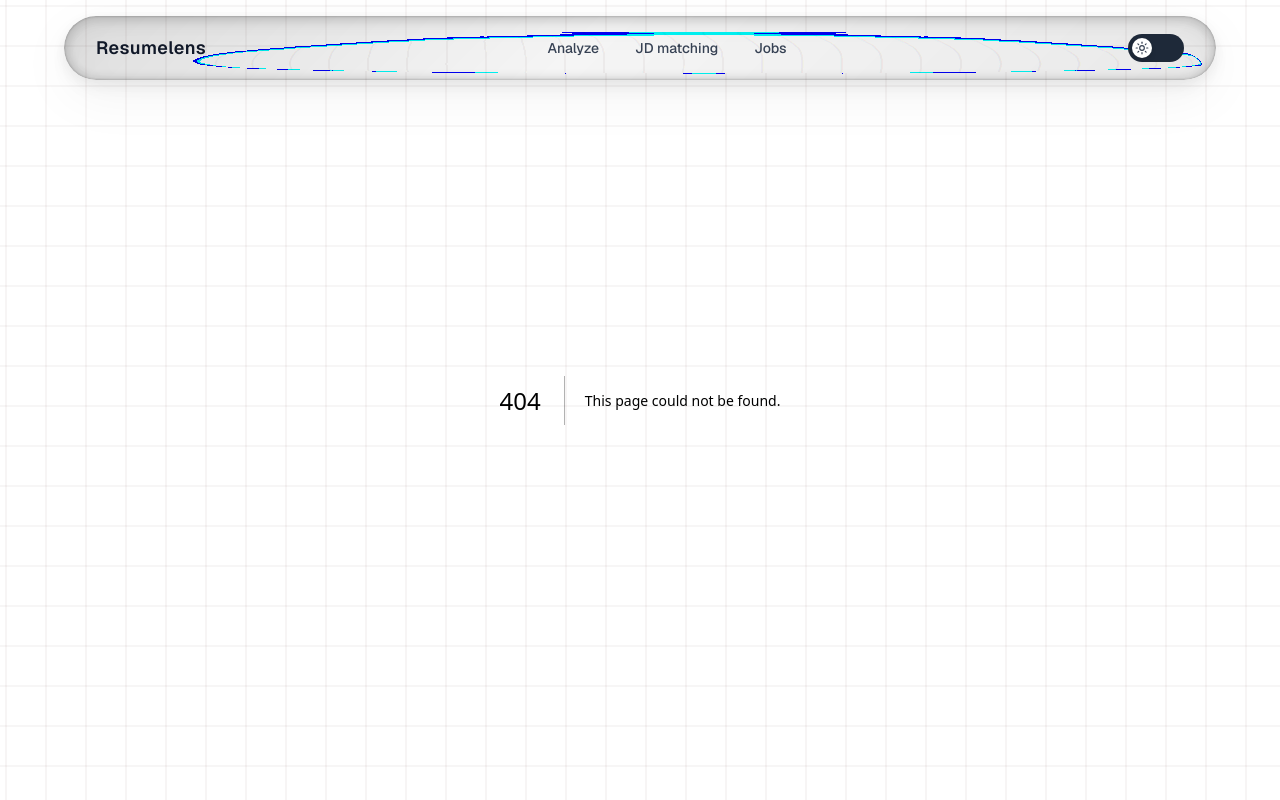
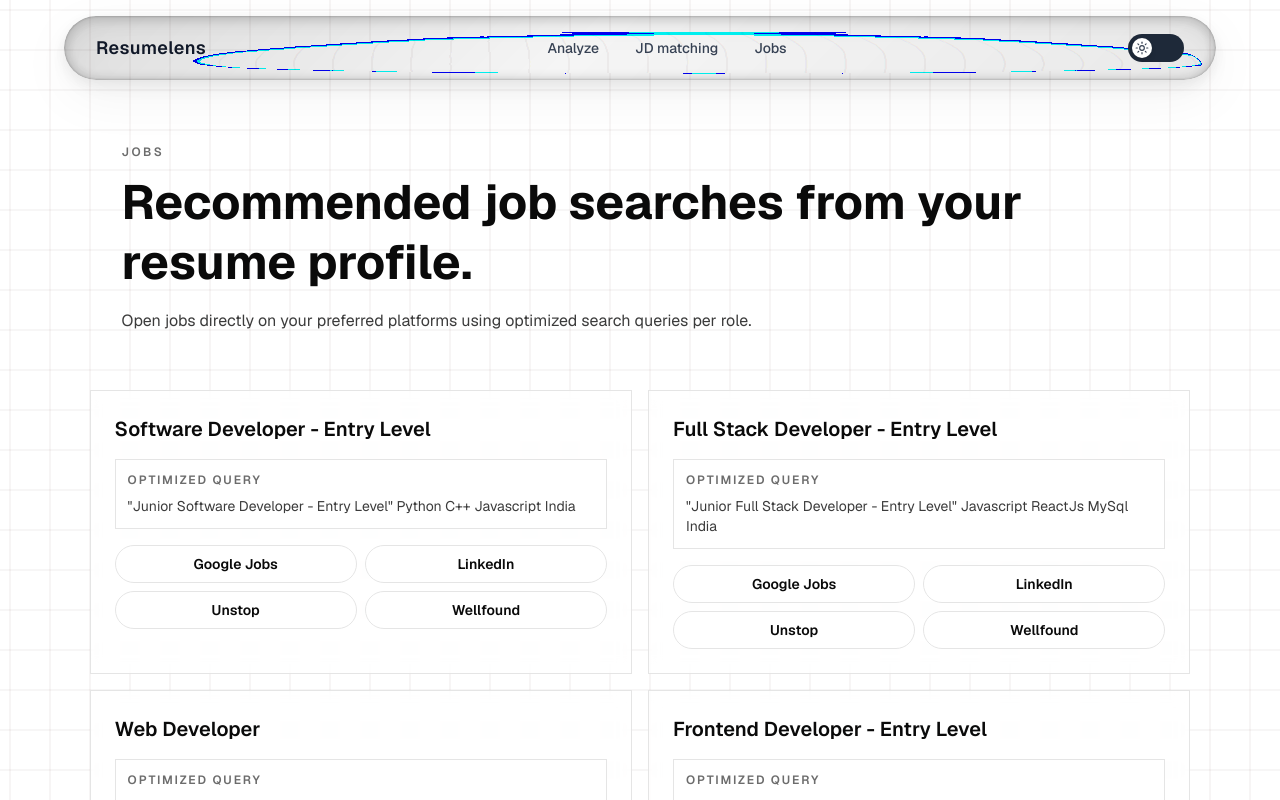
Before and after one commit to sendipayan/ResumeLens, a Next.js app: page /jobs in a window 1280 px wide. Before the commit this address had no page. Shown: the top 800 px of the page. Built offline with nearby package versions, Linux system fonts and the light colour scheme.

Commit message:
jobs page added

```diff
--- /dev/null
+++ b/app/jobs/page.tsx
@@ -0,0 +1,142 @@
+type JobLinks = {
+  optimized_query: string;
+  google_jobs: string;
+  linkedin: string;
+  unstop: string;
+  wellfound: string;
+};
+
+type JobRecommendation = {
+  title: string;
+  links: JobLinks;
+};
+
+const JOBS: JobRecommendation[] = [
+  {
+    title: "Software Developer - Entry Level",
+    links: {
+      optimized_query: "\"Junior Software Developer - Entry Level\" Python C++ Javascript India",
+      google_jobs:
+        "https://www.google.com/search?q=%22Junior+Software+Developer+-+Entry+Level%22+Python+C%2B%2B+Javascript+India+jobs&ibp=htl;jobs",
+      linkedin:
+        "https://www.linkedin.com/jobs/search/?keywords=%22Junior+Software+Developer+-+Entry+Level%22+Python+C%2B%2B+Javascript+India&location=India",
+      unstop:
+        "https://unstop.com/jobs?search=%22Junior+Software+Developer+-+Entry+Level%22+Python+C%2B%2B+Javascript+India",
+      wellfound:
+        "https://wellfound.com/jobs?query=%22Junior+Software+Developer+-+Entry+Level%22+Python+C%2B%2B+Javascript+India",
+    },
+  },
+  {
+    title: "Full Stack Developer - Entry Level",
+    links: {
+      optimized_query: "\"Junior Full Stack Developer - Entry Level\" Javascript ReactJs MySql India",
+      google_jobs:
+        "https://www.google.com/search?q=%22Junior+Full+Stack+Developer+-+Entry+Level%22+Javascript+ReactJs+MySql+India+jobs&ibp=htl;jobs",
+      linkedin:
+        "https://www.linkedin.com/jobs/search/?keywords=%22Junior+Full+Stack+Developer+-+Entry+Level%22+Javascript+ReactJs+MySql+India&location=India",
+      unstop:
+        "https://unstop.com/jobs?search=%22Junior+Full+Stack+Developer+-+Entry+Level%22+Javascript+ReactJs+MySql+India",
+      wellfound:
+        "https://wellfound.com/jobs?query=%22Junior+Full+Stack+Developer+-+Entry+Level%22+Javascript+ReactJs+MySql+India",
+    },
+  },
+  {
+    title: "Web Developer",
+    links: {
+      optimized_query: "\"Junior Web Developer\" Javascript MongoDB Atlas ReactJs India",
+      google_jobs:
+        "https://www.google.com/search?q=%22Junior+Web+Developer%22+Javascript+MongoDB+Atlas+ReactJs+India+jobs&ibp=htl;jobs",
+      linkedin:
+        "https://www.linkedin.com/jobs/search/?keywords=%22Junior+Web+Developer%22+Javascript+MongoDB+Atlas+ReactJs+India&location=India",
+      unstop:
+        "https://unstop.com/jobs?search=%22Junior+Web+Developer%22+Javascript+MongoDB+Atlas+ReactJs+India",
+      wellfound:
+        "https://wellfound.com/jobs?query=%22Junior+Web+Developer%22+Javascript+MongoDB+Atlas+ReactJs+India",
+    },
+  },
+  {
+    title: "Frontend Developer - Entry Level",
+    links: {
+      optimized_query: "\"Junior Frontend Developer - Entry Level\" Javascript ReactJs India",
+      google_jobs:
+        "https://www.google.com/search?q=%22Junior+Frontend+Developer+-+Entry+Level%22+Javascript+ReactJs+India+jobs&ibp=htl;jobs",
+      linkedin:
+        "https://www.linkedin.com/jobs/search/?keywords=%22Junior+Frontend+Developer+-+Entry+Level%22+Javascript+ReactJs+India&location=India",
+      unstop:
+        "https://unstop.com/jobs?search=%22Junior+Frontend+Developer+-+Entry+Level%22+Javascript+ReactJs+India",
+      wellfound:
+        "https://wellfound.com/jobs?query=%22Junior+Frontend+Developer+-+Entry+Level%22+Javascript+ReactJs+India",
+    },
+  },
+  {
+    title: "Backend Developer - Entry Level",
+    links: {
+      optimized_query: "\"Junior Backend Developer - Entry Level\" Python MongoDB Atlas PostgreSQL India",
+      google_jobs:
+        "https://www.google.com/search?q=%22Junior+Backend+Developer+-+Entry+Level%22+Python+MongoDB+Atlas+PostgreSQL+India+jobs&ibp=htl;jobs",
+      linkedin:
+        "https://www.linkedin.com/jobs/search/?keywords=%22Junior+Backend+Developer+-+Entry+Level%22+Python+MongoDB+Atlas+PostgreSQL+India&location=India",
+      unstop:
+        "https://unstop.com/jobs?search=%22Junior+Backend+Developer+-+Entry+Level%22+Python+MongoDB+Atlas+PostgreSQL+India",
+      wellfound:
+        "https://wellfound.com/jobs?query=%22Junior+Backend+Developer+-+Entry+Level%22+Python+MongoDB+Atlas+PostgreSQL+India",
+    },
+  },
+];
+
+const PLATFORM_LINKS: Array<{ key: keyof Omit<JobLinks, "optimized_query">; label: string }> = [
+  { key: "google_jobs", label: "Google Jobs" },
+  { key: "linkedin", label: "LinkedIn" },
+  { key: "unstop", label: "Unstop" },
+  { key: "wellfound", label: "Wellfound" },
+];
+
+export default function JobsPage() {
+  return (
+    <main className="relative z-10 min-h-screen w-full">
+      <section className="mx-auto w-[86%] pb-10 pt-24 lg:pb-16 lg:pt-28">
+        <div className=" p-6 sm:p-8">
+          <p className="text-xs font-semibold uppercase tracking-[0.2em] text-foreground/60">Jobs</p>
+          <h1 className="mt-3 text-3xl font-bold leading-tight text-foreground sm:text-4xl lg:text-5xl">
+            Recommended job searches from your resume profile.
+          </h1>
+          <p className="mt-4 max-w-3xl text-sm leading-relaxed text-foreground/80 sm:text-base">
+            Open jobs directly on your preferred platforms using optimized search queries per role.
+          </p>
+        </div>
+
+        <div className="mt-6 grid grid-cols-1 gap-4 lg:grid-cols-2">
+          {JOBS.map((job) => (
+            <article
+              key={job.title}
+              className="border border-border bg-background/65 p-5 backdrop-blur-sm sm:p-6"
+            >
+              <h2 className="text-xl font-semibold text-foreground">{job.title}</h2>
+
+              <div className="mt-4 border border-border bg-background/55 p-3">
+                <p className="text-xs font-semibold uppercase tracking-[0.15em] text-foreground/60">
+                  Optimized Query
+                </p>
+                <p className="mt-2 break-words text-sm text-foreground/80">{job.links.optimized_query}</p>
+              </div>
+
+              <div className="mt-4 grid grid-cols-1 gap-2 sm:grid-cols-2">
+                {PLATFORM_LINKS.map((platform) => (
+                  <a
+                    key={`${job.title}-${platform.key}`}
+                    href={job.links[platform.key]}
+                    target="_blank"
+                    rel="noopener noreferrer"
+                    className="rounded-full border border-border bg-background/70 px-4 py-2 text-center hover:bg-foreground hover:text-background transition-all-200_ms text-sm font-semibold text-foreground transition-colors hover:bg-background/90"
+                  >
+                    {platform.label}
+                  </a>
+                ))}
+              </div>
+            </article>
+          ))}
+        </div>
+      </section>
+    </main>
+  );
+}
```
